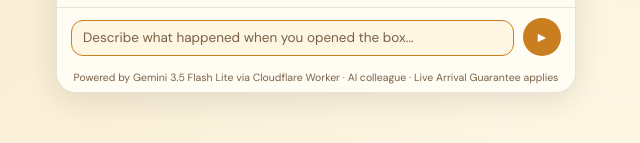
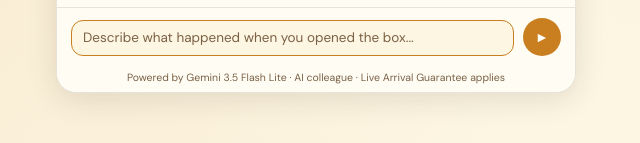
Before and after one commit to pgdai-nci/hivebox-queenline, a plain HTML site: page index.html in a window 1280 px wide. Shown: the part 647-790 px from the top of the page, without its empty margins (324-964 px from the left). Drawn offline with Linux system fonts and the light colour scheme.

Commit message:
Clean up footer text

```diff
--- a/index.html
+++ b/index.html
@@ -78,7 +78,7 @@ footer{text-align:center;font-size:10.5px;color:var(--muted);padding:5px 0 8px;f
       </div>
       <button id="sendBtn" aria-label="Send">&#9658;</button>
     </div>
-    <footer>Powered by Gemini 3.5 Flash Lite via Cloudflare Worker · AI colleague · Live Arrival Guarantee applies</footer>
+    <footer>Powered by Gemini 3.5 Flash Lite · AI colleague · Live Arrival Guarantee applies</footer>
   </div>
 </div>
 
```
